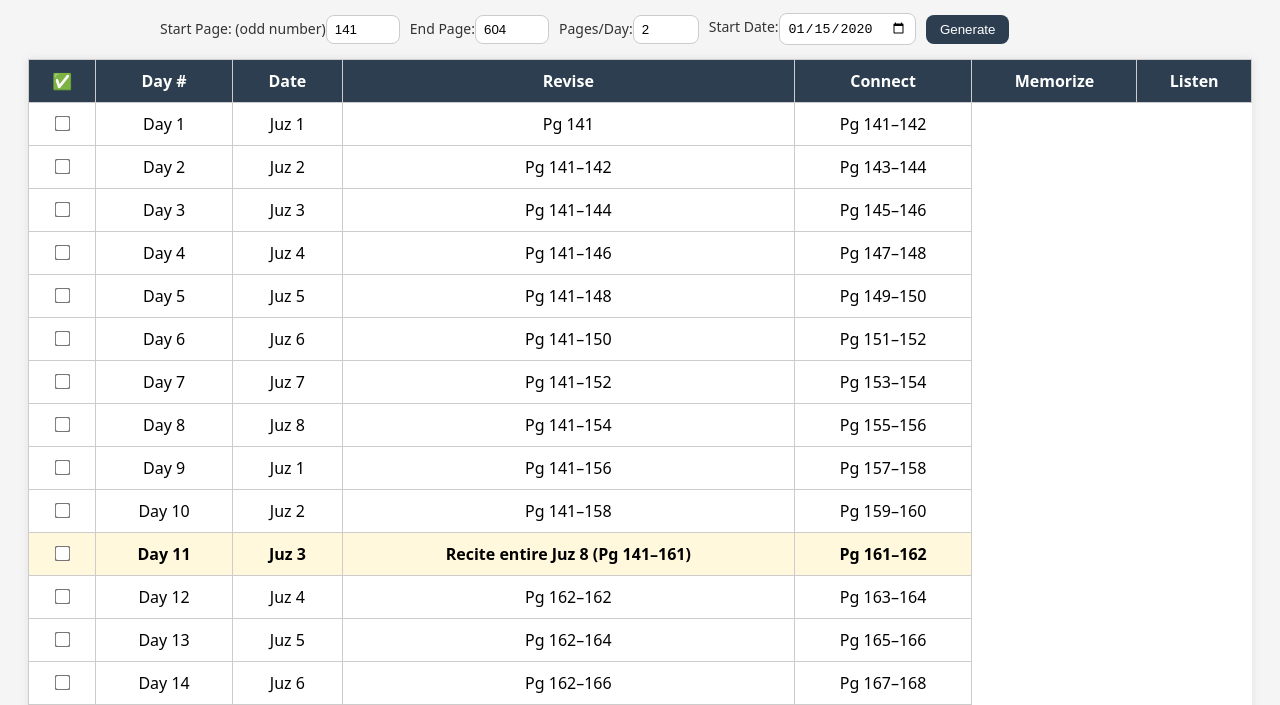
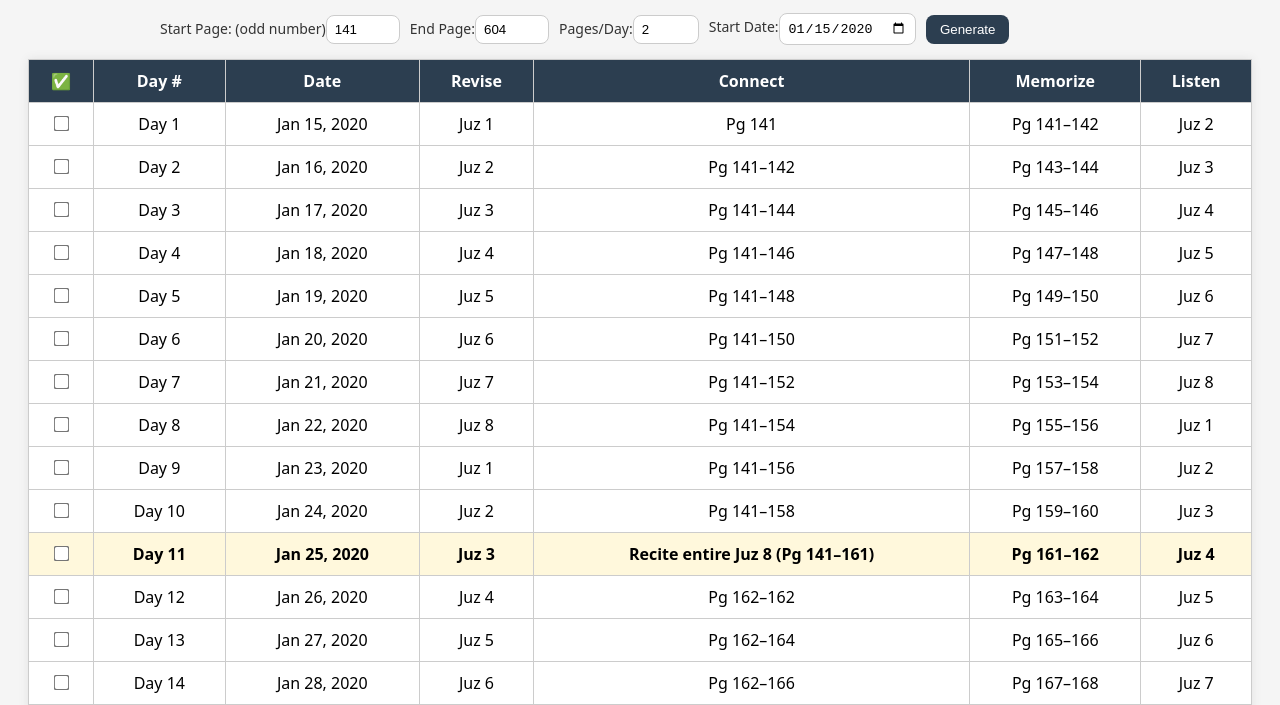
Before and after one commit to SgtRocket786/Quran-Planner, a plain HTML site: page index.html in a window 1280 px wide. Both pictures are taken after typing "2020-01-15" into the empty fields and a click on the button "Generate". Shown: the part 95-800 px from the top of the page. Drawn offline with Linux system fonts and the light colour scheme.

Commit message:
Added Date and Listen column logic

```diff
--- a/index.html
+++ b/index.html
@@ -24,6 +24,7 @@ tbody tr.recite{background:var(--gold);font-weight:bold;}
 input[type="checkbox"]{transform:scale(1.2);}
 tfoot td{font-weight:bold;background:#eef;color:#000;text-align:center;}
 @media(max-width:768px){table,th,td{font-size:12px;}}
+.hidden { display: none; }
 </style>
 </head>
 <body>
@@ -39,10 +40,10 @@ tfoot td{font-weight:bold;background:#eef;color:#000;text-align:center;}
 
 <table id="planner-table">
 <thead>
-<tr>
+<tr id="header-row">
   <th>✅</th>
   <th>Day #</th>
-  <th>Date</th>
+  <th class="date-col">Date</th>
   <th>Revise</th>
   <th>Connect<br></th>
   <th>Memorize</th>
@@ -80,7 +81,15 @@ function buildTable(){
   const startP=+startPageInput.value||103,endP=+endPageInput.value||604,ppd=+ppdInput.value||2;
   const sDateVal=startDateInput.value;
   const tbody=document.querySelector('#planner-table tbody'),sum=document.getElementById('summary');
+  const dateHeader=document.querySelector('.date-col');
   tbody.innerHTML='';sum.innerHTML='📅 Select a Start Date to see expected Khatm date below.';
+
+  // Hide Date column if no start date
+  if(!sDateVal){
+    dateHeader.classList.add('hidden');
+  } else {
+    dateHeader.classList.remove('hidden');
+  }
 
   let p=startP,day=1;
   let curJuz=getJuzForPage(startP);
@@ -89,6 +98,7 @@ function buildTable(){
   let curJuzEnd=nextJuzStart-1;
   let revise=1;
   let highestJuz=curJuz;
+  const startDate = sDateVal ? new Date(sDateVal) : null;
 
   while(p<=endP){
     const memStart=p;
@@ -106,10 +116,21 @@ function buildTable(){
     tdDay.textContent=`Day ${day}`;
     tr.append(tdDay);
 
+    // === Date column ===
+    if(sDateVal){
+      const tdDate=document.createElement('td');
+      const currentDate = new Date(startDate);
+      currentDate.setDate(startDate.getDate()+day-1);
+      tdDate.textContent=currentDate.toLocaleDateString('en-US',{month:'short',day:'numeric',year:'numeric'});
+      tr.append(tdDate);
+    }
+
+    // === Revise ===
     const tdRev=document.createElement('td');
     tdRev.textContent=`Juz ${revise}`;
     tr.append(tdRev);
 
+    // === Connect ===
     const tdConn=document.createElement('td');
     if(memEnd>=curJuzEnd){
       tdConn.textContent=`Recite entire Juz ${curJuz} (Pg ${curJuzStart}–${curJuzEnd})`;
@@ -121,9 +142,16 @@ function buildTable(){
     }
     tr.append(tdConn);
 
+    // === Memorize ===
     const tdMem=document.createElement('td');
     tdMem.textContent=`Pg ${memStart}–${memEnd}`;
     tr.append(tdMem);
+
+    // === Listen (next day's Revise) ===
+    const tdListen=document.createElement('td');
+    const nextJuz = revise < highestJuz ? revise + 1 : 1;
+    tdListen.textContent = `Juz ${nextJuz}`;
+    tr.append(tdListen);
 
     tbody.append(tr);
 
@@ -131,11 +159,9 @@ function buildTable(){
     p+=ppd;
     day++;
 
-    // Update revision logic
     highestJuz=Math.max(highestJuz,curJuz);
     revise = revise < highestJuz ? revise + 1 : 1;
 
-    // If we just finished a Juz, move to next Juz
     if(memEnd>=curJuzEnd){
       curJuz++;
       curJuzStart=juzStartPages[curJuz-1]||605;
```
